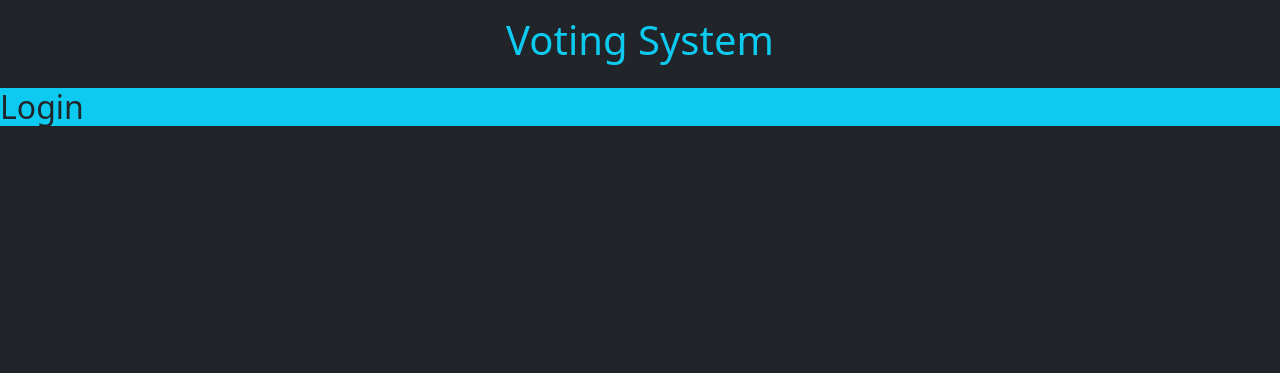
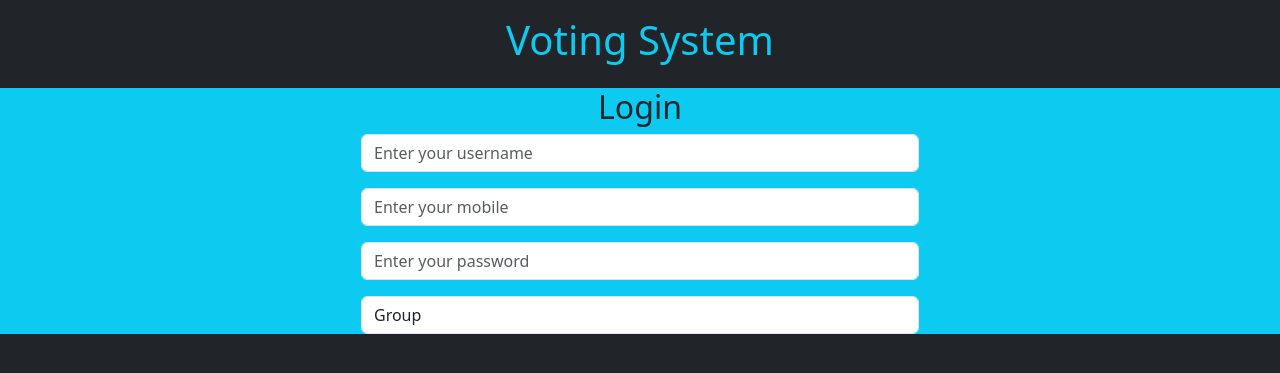
Before and after one commit to Suniksha12/PHP_MY_SQL_Projects, a PHP site: page / in a window 1280 px wide. Shown: the top 373 px of the page. Run offline with PHP 8.4, Linux system fonts and the light colour scheme.

Commit message:
Day-39 Voting form building up

```diff
--- a/Day-11 Voting system using PHP and MYSQL/css/style.css
+++ b/Day-11 Voting system using PHP and MYSQL/css/style.css
@@ -0,0 +1 @@
+@import url("https://cdn.jsdelivr.net/npm/bootstrap-icons@1.11.3/font/bootstrap-icons.min.css");
--- a/Day-11 Voting system using PHP and MYSQL/index.php
+++ b/Day-11 Voting system using PHP and MYSQL/index.php
@@ -10,7 +10,26 @@
 <body class="bg-dark">
     <h1 class="text-info text-center p-3">Voting System</h1>
     <div class="bg-info">
-         <h2>Login</h2>
+         <h2 class="text-center">Login</h2>
+         <div class="container">
+            <form action="">
+                <div class="mb-3">
+                    <input type="text" class="form-control w-50 m-auto" name="username" placeholder="Enter your username" required>
+                </div>
+                <div class="mb-3">
+                    <input type="text" class="form-control w-50 m-auto" name="mobile" placeholder="Enter your mobile" required maxlength="10" minlength="10">
+                </div>
+                <div class="mb-3">
+                    <input type="password" class="form-control w-50 m-auto" name="mobile" placeholder="Enter your password" required>
+                </div>
+                <div class="mb-3">
+                    <select name="std" class=" form-control w-50 m-auto">
+                        <option value="group">Group</option>
+                        <option value="voter">Voter</option>
+                    </select>
+                </div>
+            </form>
+         </div>
     </div>
 
     <!-- script js -->
```
